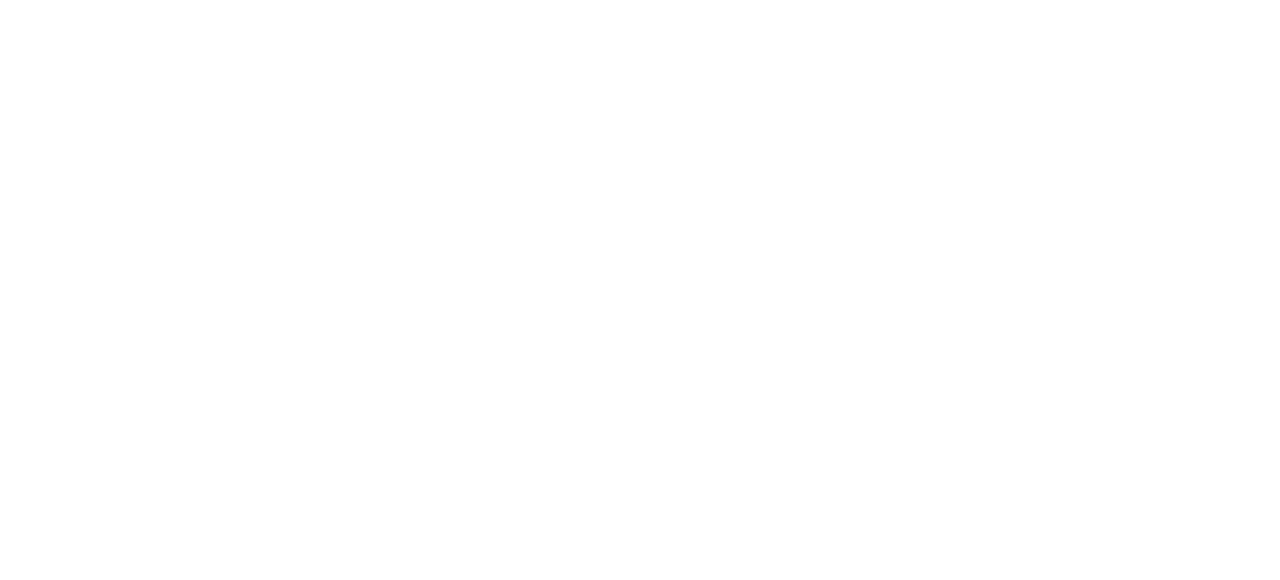
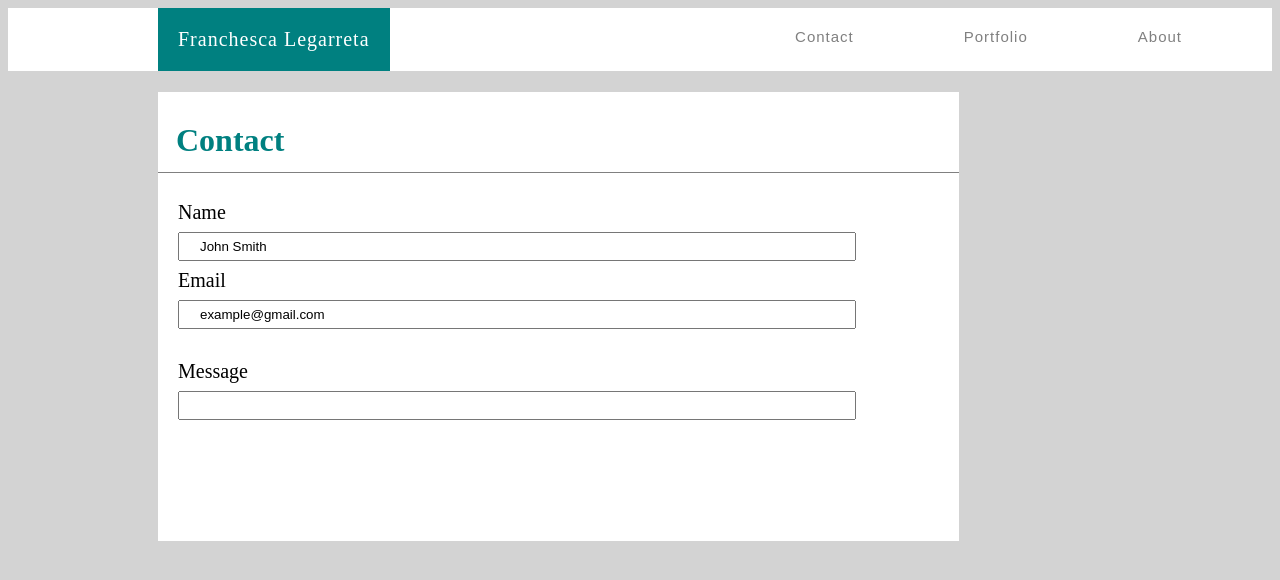
Before and after one commit to french-stuff/Basic-Portfolio, a plain HTML site: page contact.html in a window 1280 px wide. Drawn offline with Linux system fonts and the light colour scheme.

Commit message:
final part

```diff
--- a/contact.html
+++ b/contact.html
@@ -0,0 +1,46 @@
+<!DOCTYPE html>
+<html>
+
+<head>
+    <title>Portfolio-contact</title>
+    <link rel="stylesheet" type="text/css" href="sheet.css">
+</head>
+
+<body>
+    <div class="container">
+        <nav class="navbar navbar-expand-lg navbar-light bg-light">
+            <a class="navbar-brand" href="#">Franchesca Legarreta</a>
+            <a class="link" href="#about">About</a></li>
+            <a class="link" href="index.html">Portfolio</a></li>
+            <a class="link" href="contact.html">Contact</a></li>
+    </div>
+
+
+    <h1>
+        Contact
+    </h1>
+
+    <div class="main">
+    <div class="form">
+    <form action="/action_page.php">
+        Name<br>
+        <input type="text" name="Name" value="John Smith">
+        <br>
+        Email<br>
+        <input type="text" name="Email" value="example@gmail.com">
+        <br><br>
+
+        <div class="message"></div>
+        Message<br>
+        <input type="text" name="Message" value="">
+        <br><br></div>
+    </form>
+
+    </div>
+    </div>
+
+
+</body>
+
+
+</html>
--- a/style.css
+++ b/sheet.css
@@ -21,6 +21,9 @@ a:hover {
     color: orange;
 }
 
+a:link {
+    text-decoration: none;
+}
 
 .link {
     font-size: 15px;
@@ -36,26 +39,49 @@ a:hover {
     background: white;
 }
 
-a:link {
-    text-decoration: none;
-}
-
 .main {
     background-color: white;
     box-sizing: border-box;
-    color: red;
-    float: right;
-    margin-left: 50px;
-    margin-right: 50px;
-    margin-top: 30px;
-}
+    color: black;
+    width: 801px;
+    margin-left: 150px;
+    height: 400px;
+    margin-top: 70px;
 
-body {
-    background: lightgray;
 }
 
 
 
-p {
-    line-height: 25px;
+body {
+    background: lightgrey;
 }
+
+h1 {
+    color: teal;
+    margin-left: 150px;
+    width: 20%;
+    float: left;
+    background-color: white;
+    width: 783px;
+    height: 50px;
+    padding-left: 18px;
+    padding-top: 30px;
+    border-bottom: 1px solid grey;
+
+
+
+}
+
+.form {
+    padding-left: 20px;
+    padding-top: 60px;
+    margin-bottom: 150px;
+    font-size: 20px;
+    margin-right: 600px;
+}
+
+input {
+    width: 350%;
+    padding: 5px 20px;
+    margin: 8px 0;
+  }
```
Also changed, not shown: index.html (+3 -1 lines), photo.png.jpg (deleted).
